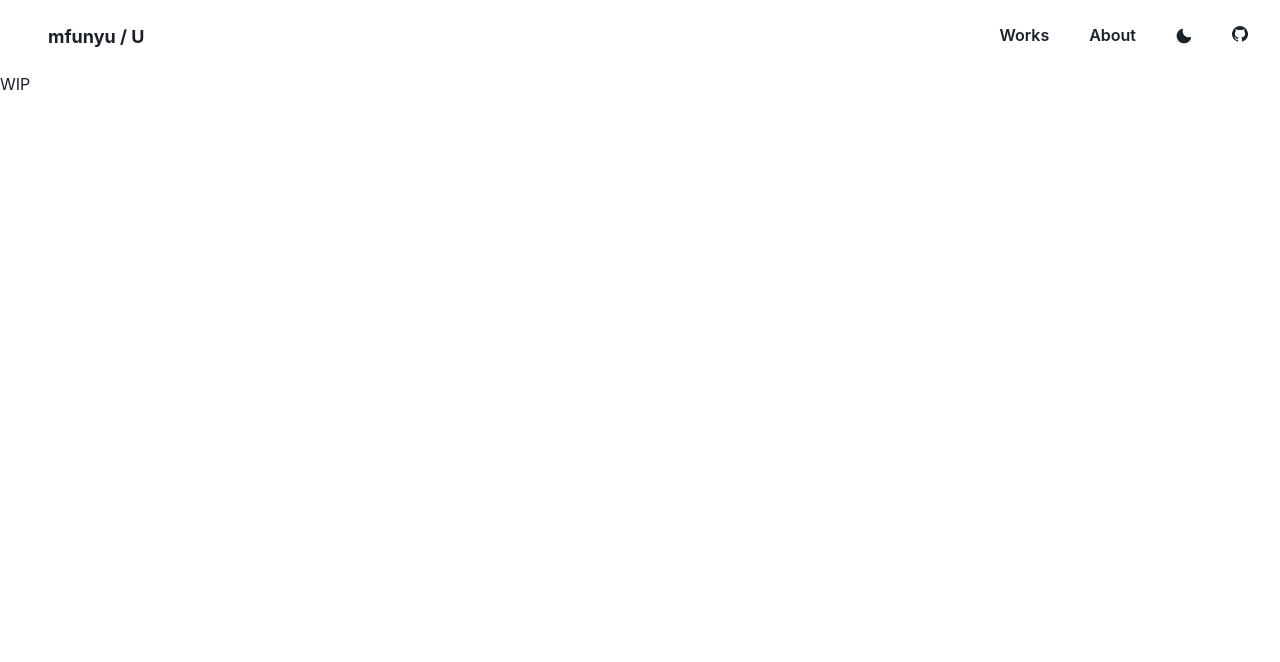
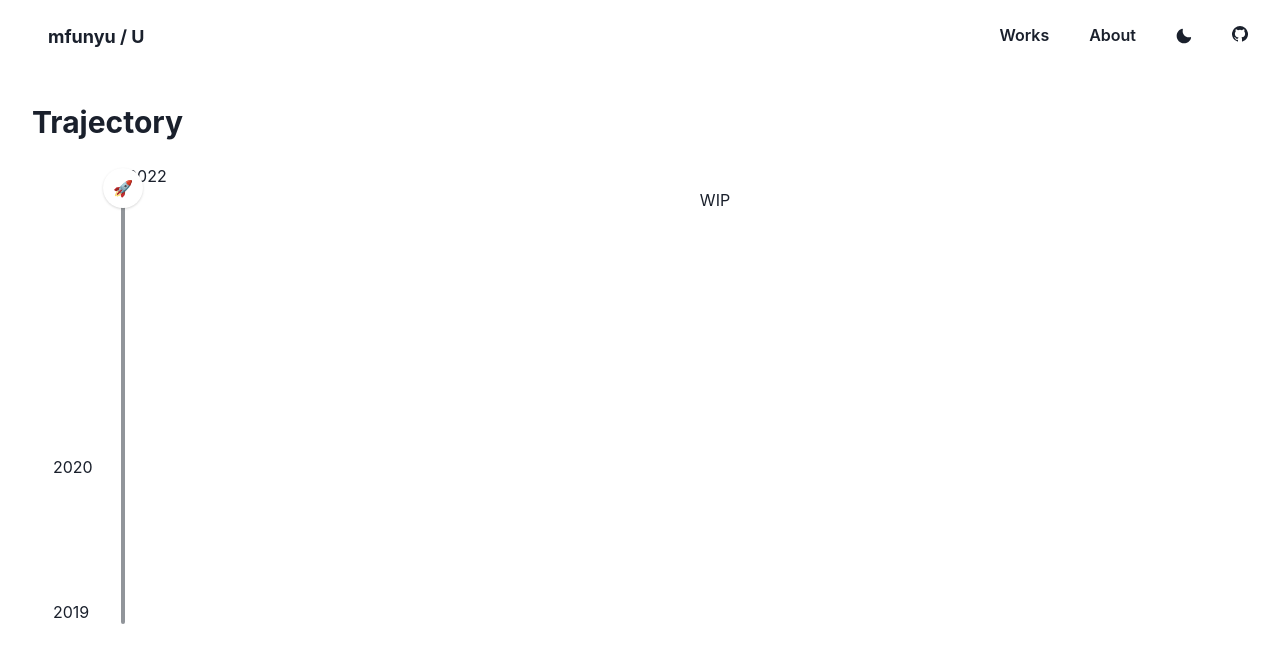
Before and after one commit to mfunyu/mfunyu.github.io, a Next.js app: page /about in a window 1280 px wide. Shown: the top 662 px of the page. Built offline with nearby package versions, Linux system fonts and the light colour scheme.

Commit message:
add: about page

```diff
--- a/src/pages/about/index.tsx
+++ b/src/pages/about/index.tsx
@@ -1,9 +1,83 @@
+import {
+  Box,
+  Center,
+  Flex,
+  Heading,
+  Slider,
+  SliderFilledTrack,
+  SliderMark,
+  SliderThumb,
+  SliderTrack,
+  useColorModeValue,
+} from '@chakra-ui/react'
+import { useState } from 'react'
 import Layout from '../../components/layout'
+
+const labelStyles = {
+  mt: '2',
+  ml: '-70',
+  fontSize: 'm',
+}
+
+const Timeline = () => {
+  const [sliderValue, setSliderValue] = useState(2022)
+
+  return (
+    <Slider
+      aria-label="timeline"
+      colorScheme={useColorModeValue('blackAlpha', 'whiteAlpha')}
+      defaultValue={2022}
+      orientation="vertical"
+      minH="32"
+      onChange={(val) => setSliderValue(val)}
+      min={2019}
+      max={2022}
+      step={1}
+      size="lg"
+    >
+      <SliderMark value={2019} {...labelStyles}>
+        2019
+      </SliderMark>
+      <SliderMark value={2020} {...labelStyles}>
+        2020
+      </SliderMark>
+      <SliderMark
+        value={sliderValue}
+        textAlign="center"
+        mt="-10"
+        mr="-50"
+        w="12"
+      >
+        {sliderValue}
+      </SliderMark>
+      <SliderTrack>
+        <SliderFilledTrack />
+      </SliderTrack>
+      <SliderThumb boxSize={10}>
+        <Box>🚀</Box>
+      </SliderThumb>
+    </Slider>
+  )
+}
 
 const About = () => {
   return (
     <Layout>
-      <div>WIP</div>
+      <Flex>
+        <Box w="100%" p={4}>
+          <Heading as="h2" size="lg" p={4}>
+            Trajectory
+          </Heading>
+          <Flex p={8} h="500px">
+            <Center w="150px">
+              <Timeline />
+            </Center>
+            <Box flex="1">
+              <Center>WIP</Center>
+            </Box>
+          </Flex>
+        </Box>
+      </Flex>
     </Layout>
   )
 }
```
